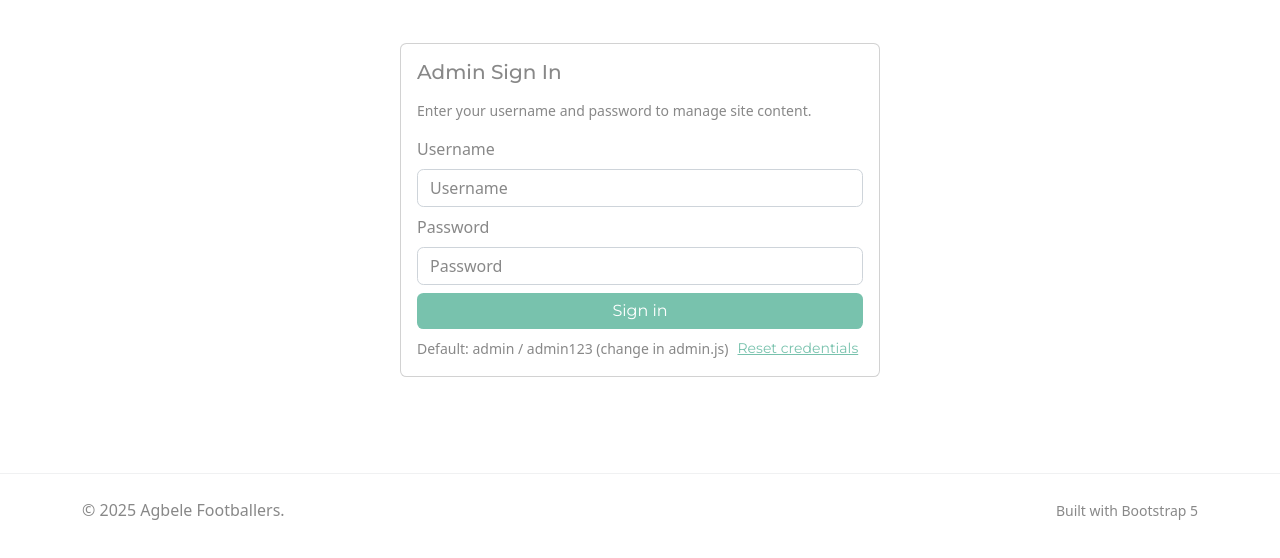
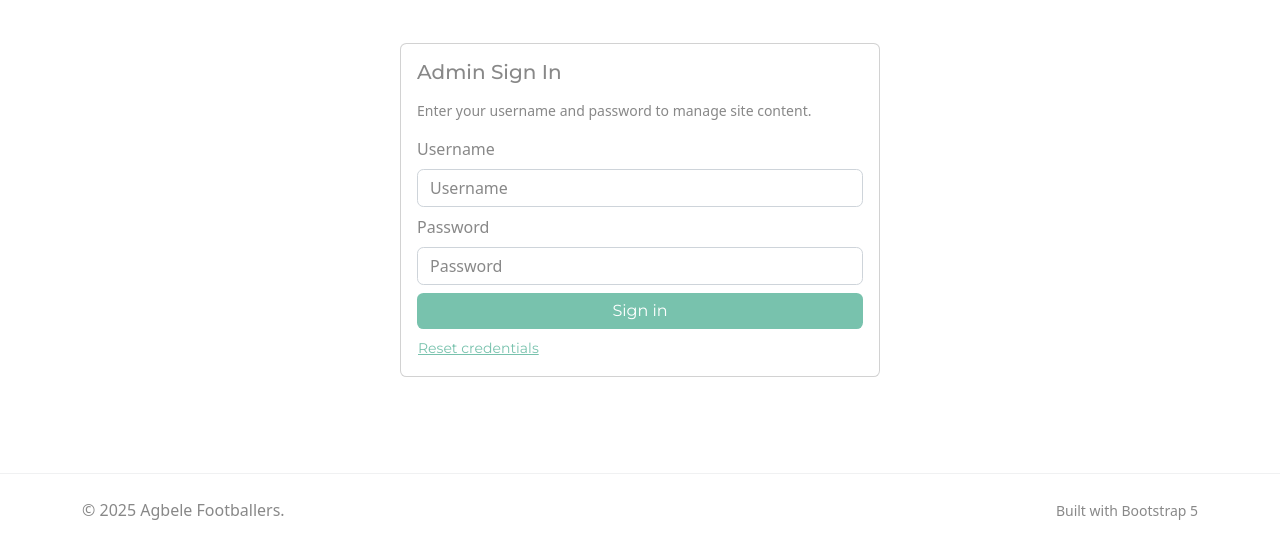
Before and after one commit to towbeedaniels/Agbele, a plain HTML site: page admin.html in a window 1280 px wide. Shown: the part 62-620 px from the top of the page. Drawn offline with nearby package versions, Linux system fonts and the light colour scheme.

Commit message:
Remove default credentials hint from admin login page for security reasons

```diff
--- a/admin.html
+++ b/admin.html
@@ -50,7 +50,6 @@
             </form>
             <div id="login-error" class="text-danger small mt-2 d-none">Incorrect username or password.</div>
             <div class="d-flex align-items-center gap-2 small text-muted mt-2">
-              <span>Default: admin / admin123 (change in admin.js)</span>
               <button type="button" id="reset-creds" class="btn btn-link btn-sm p-0">Reset credentials</button>
             </div>
           </div>
```
